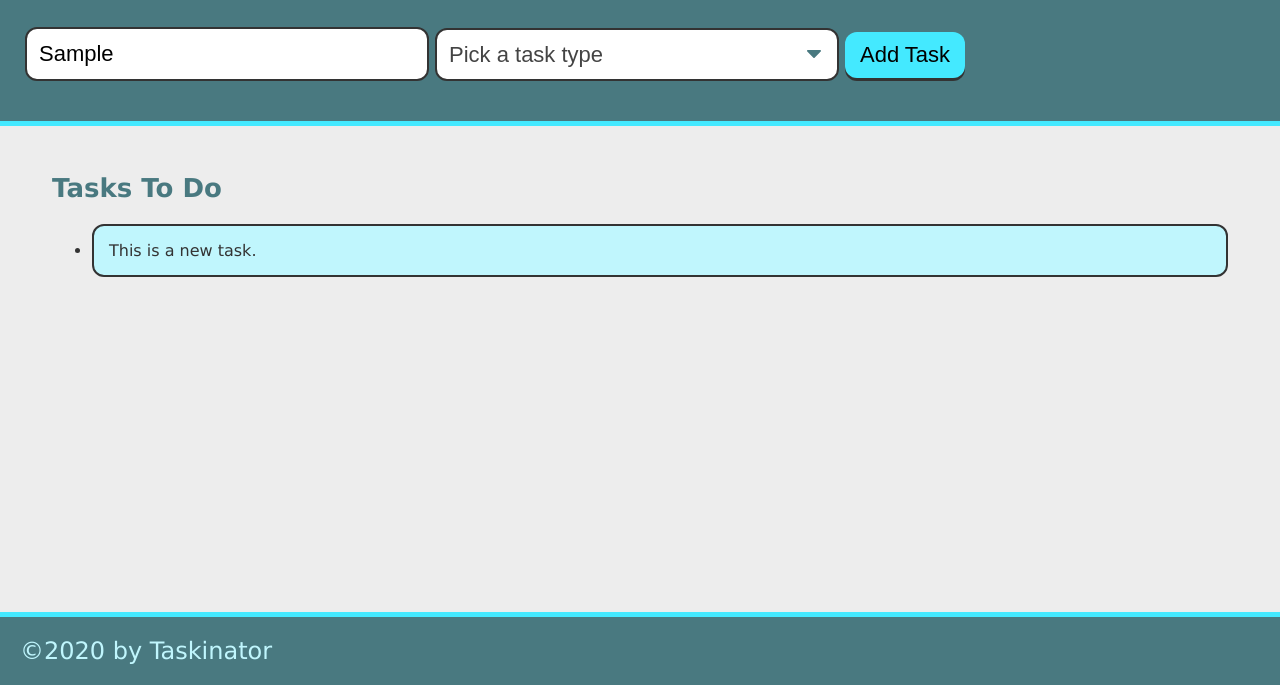
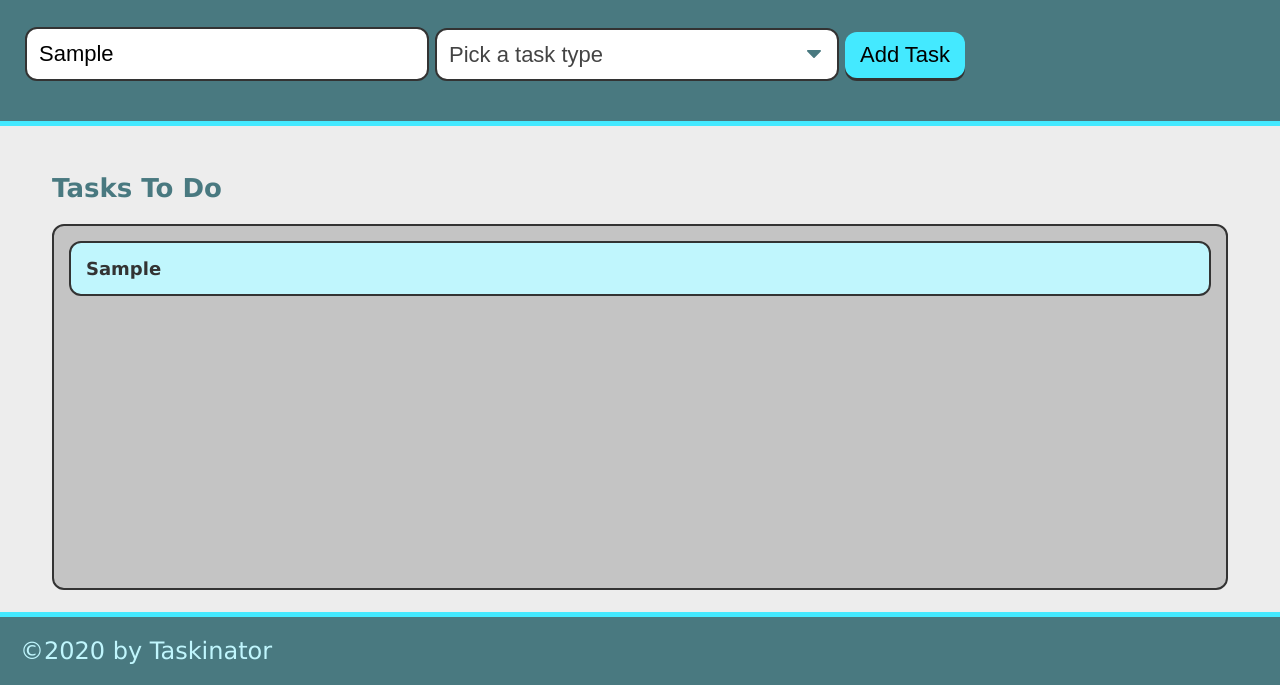
Before and after one commit to ryan7998/taskinator, a plain HTML site: page index.html in a window 1280 px wide. Both pictures are taken after typing "Sample" into the empty fields and a click on the button "Add Task". Shown: the part 115-800 px from the top of the page. Drawn offline with Linux system fonts and the light colour scheme.

```diff
--- a/assets/js/script.js
+++ b/assets/js/script.js
@@ -4,10 +4,24 @@ var tasksToDoEl = document.querySelector("#tasks-to-do");
 var createTaskHandler = function(event) {
   event.preventDefault();
 
-  var listItemEl = document.createElement("li");
-  listItemEl.className = "task-item";
-  listItemEl.textContent = "This is a new task.";
-  tasksToDoEl.appendChild(listItemEl);
-  };
+    var taskNameInput = document.querySelector("input[name='task-name']").value;
+    var taskTypeInput = document.querySelector("select[name='task-type']").value;
 
-  formEl.addEventListener("submit", createTaskHandler);
+    // create list item
+    var listItemEl = document.createElement("li");
+    listItemEl.className = "task-item";
+
+    // create div to hold task info and add to list item
+    var taskInfoEl = document.createElement("div");
+    // give it a class name
+    taskInfoEl.className = "task-info";
+    // add HTML content to div
+    taskInfoEl.innerHTML = "<h3 class='task-name'>" + taskNameInput + "</h3><span class='task-type'>" + taskTypeInput + "</span>";
+
+    listItemEl.appendChild(taskInfoEl);
+
+    // add entire list item to list
+    tasksToDoEl.appendChild(listItemEl);
+};
+
+formEl.addEventListener("submit", createTaskHandler);
--- a/index.html
+++ b/index.html
@@ -32,7 +32,7 @@
     <main class="page-content">
         <section class="task-list-wrapper">
             <h2 class="list-title">Tasks To Do</h2>
-            <ul class="task list" id="tasks-to-do"></ul>
+            <ul class="task-list" id="tasks-to-do"></ul>
         </section>
     </main>
     <footer>
```
